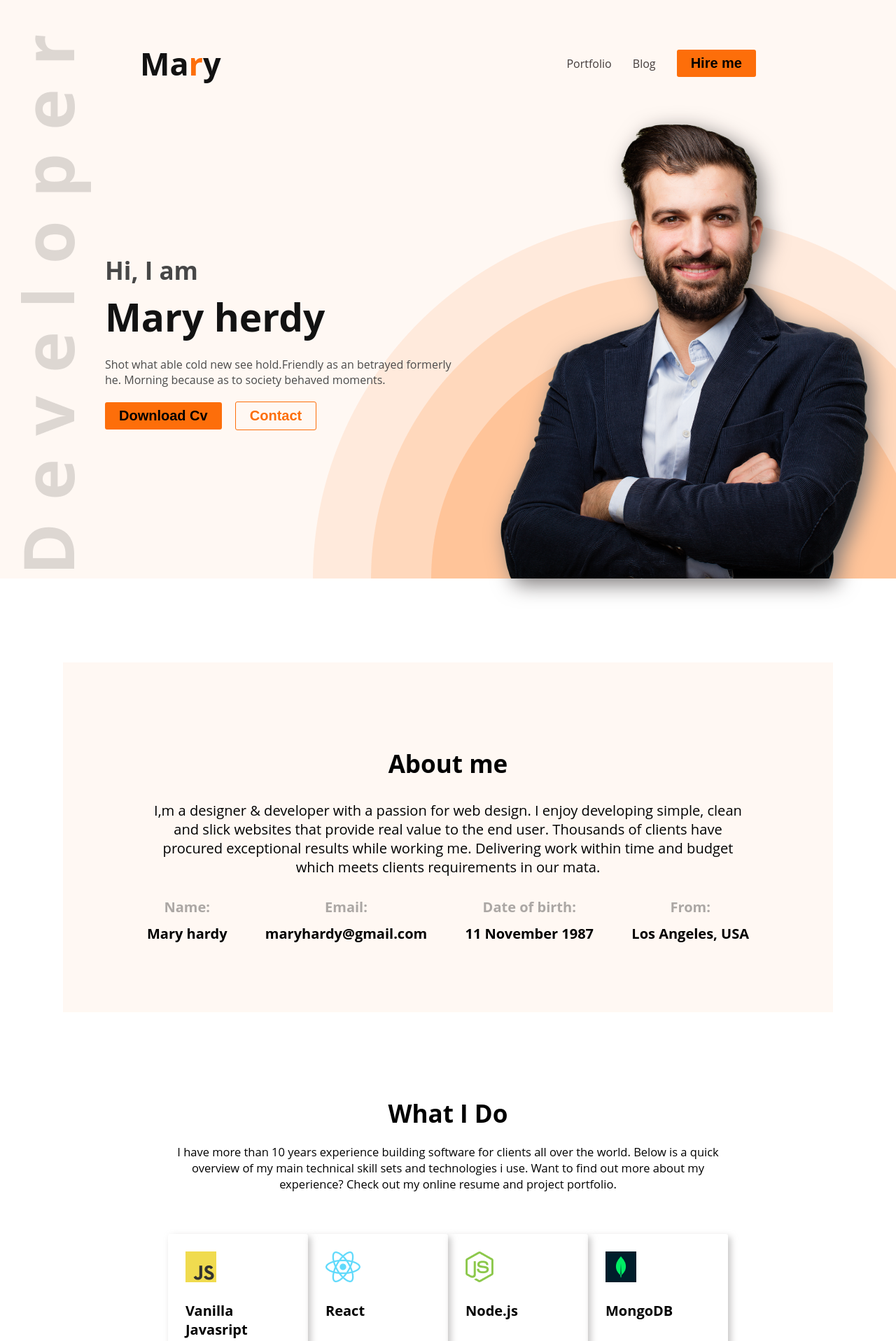
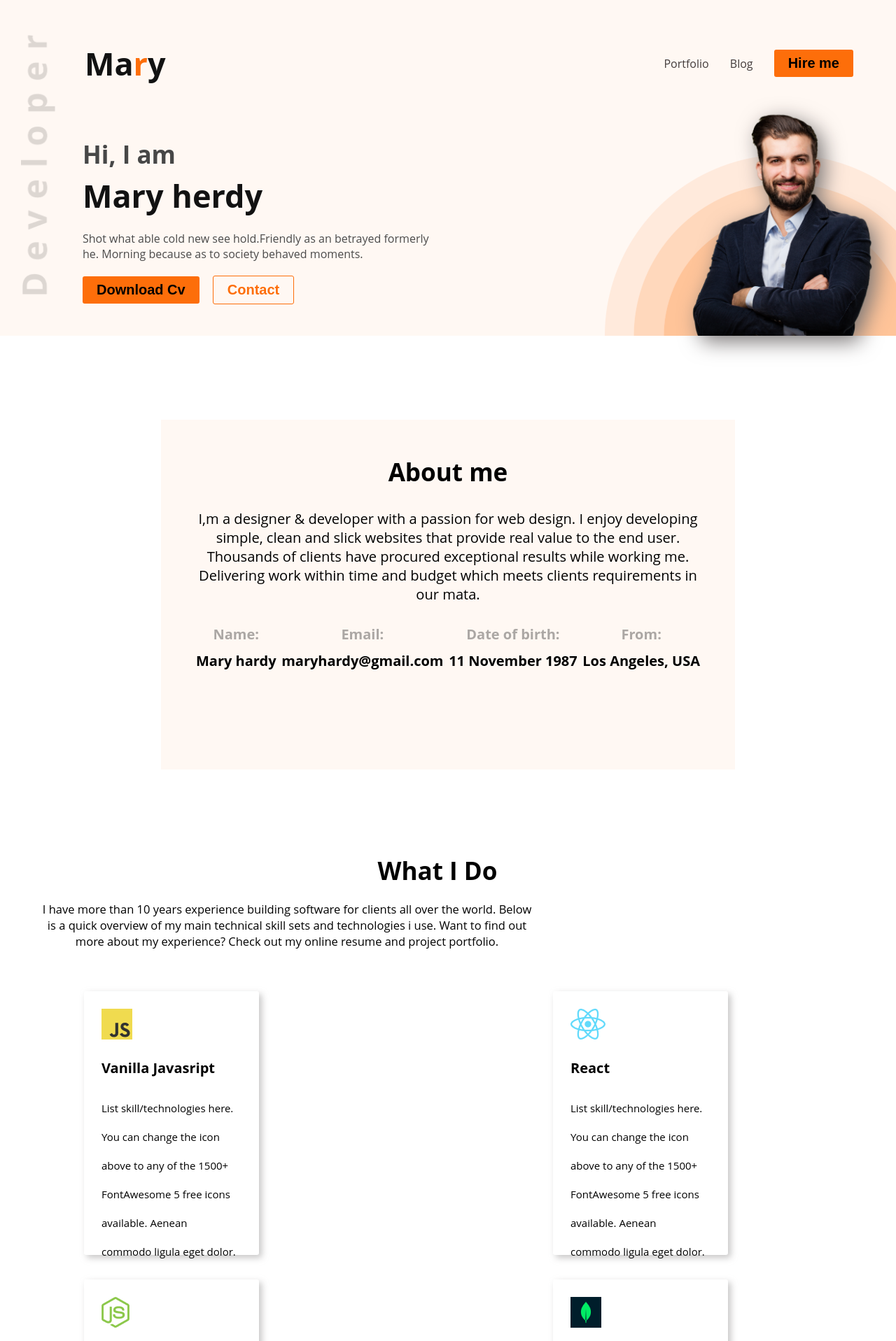
Before and after one commit to ZaHiD-HaSaN-72/portfolio, a plain HTML site: page index.html in a window 1280 px wide. Shown: the top 1917 px of the page at 70% size. Drawn offline with Linux system fonts and the light colour scheme.

Commit message:
responsive

```diff
--- a/index.html
+++ b/index.html
@@ -35,20 +35,20 @@
         <h3>About me</h3>
         <p>I,m a designer & developer with a passion for web design. I enjoy developing simple, clean and slick websites that provide real value to the end user. Thousands of clients have procured exceptional results while working me. Delivering work within time and budget which meets clients requirements in our mata.</p>
         <div class="my-info">
-            <div> <h5>Name:<br></h5><span>Mary hardy</span></div>
-            <div> <h5>Email:<br></h5><span>maryhardy@gmail.com</span></div>
-            <div><h5>Date of birth:<br></h5><span>11 November 1987</span></div>
-            <div><h5>From:<br></h5><span>Los Angeles, USA</span></div>
+            <div class="abtem1"> <h5>Name:<br></h5><span>Mary hardy</span></div>
+            <div class="abtem2"> <h5>Email:<br></h5><span>maryhardy@gmail.com</span></div>
+            <div class="abtem3"><h5>Date of birth:<br></h5><span>11 November 1987</span></div>
+            <div class="abtem4"><h5>From:<br></h5><span>Los Angeles, USA</span></div>
         </div>
        </div>
        <div class="container">
         <h3>What I Do</h3>
         <p>I have more than 10 years experience building software for clients all over the world. Below is a quick overview of my main technical skill sets and technologies i use. Want to find out more about my experience? Check out my online resume and project portfolio.</p>
         <div class="my-skill">
-            <div class="box-1"> <img src="images/icons/js.png" alt=""><h5>Vanilla Javasript<br></h5><span>List skill/technologies here. You can change the icon above to any of the 1500+ FontAwesome 5 free icons available. Aenean commodo ligula eget dolor.</span></div>
-            <div class="box-1"> <img src="images/icons/react.png" alt=""><h5>React<br></h5><span>List skill/technologies here. You can change the icon above to any of the 1500+ FontAwesome 5 free icons available. Aenean commodo ligula eget dolor.</span></div>
-            <div class="box-1"><img src="images/icons/nodejs.png" alt=""><h5>Node.js<br></h5><span>List skill/technologies here. You can change the icon above to any of the 1500+ FontAwesome 5 free icons available. Aenean commodo ligula eget dolor.</span></div>
-            <div class="box-1"><img src="images/icons/mongo.png" alt=""><h5>MongoDB<br></h5><span>List skill/technologies here. You can change the icon above to any of the 1500+ FontAwesome 5 free icons available. Aenean commodo ligula eget dolor.</span></div>
+            <div class="box-1 item-1"> <img src="images/icons/js.png" alt=""><h5>Vanilla Javasript<br></h5><span>List skill/technologies here. You can change the icon above to any of the 1500+ FontAwesome 5 free icons available. Aenean commodo ligula eget dolor.</span></div>
+            <div class="box-1 itme-2"> <img src="images/icons/react.png" alt=""><h5>React<br></h5><span>List skill/technologies here. You can change the icon above to any of the 1500+ FontAwesome 5 free icons available. Aenean commodo ligula eget dolor.</span></div>
+            <div class="box-1 item-3"><img src="images/icons/nodejs.png" alt=""><h5>Node.js<br></h5><span>List skill/technologies here. You can change the icon above to any of the 1500+ FontAwesome 5 free icons available. Aenean commodo ligula eget dolor.</span></div>
+            <div class="box-1 item-4"><img src="images/icons/mongo.png" alt=""><h5>MongoDB<br></h5><span>List skill/technologies here. You can change the icon above to any of the 1500+ FontAwesome 5 free icons available. Aenean commodo ligula eget dolor.</span></div>
         </div>
        </div>
        <div class="summary-content">
--- a/style.css
+++ b/style.css
@@ -14,6 +14,7 @@ header{
     background-image: url(images/header_bg.png), url(images/developer.png);
     background-repeat: no-repeat;
     background-position: right bottom ,30px 50px ;
+
 }
 nav{
     display: flex;
@@ -147,7 +148,7 @@ color: rgb(75, 75, 75);
     width: 800px;
     text-align: center;
     font-size: 16.5px;
-    margin: 0 auto 20px;
+
     margin-bottom: 60px;
 
 }
@@ -234,9 +235,6 @@ display: flex;
     cursor: pointer;
 }
 
-
-
-
 /* summary content end */
 /* footer start */
 .footer-main{
@@ -281,3 +279,98 @@ textarea{
 }
 
 /* footer end */
+/* responsive */
+@media only screen and (min-width:820px ){
+    header{
+        width: 100%;
+        background-color: #FFF8F3;
+        background-image: url(images/header_bg.png), url(images/developer.png);
+        background-repeat: no-repeat;
+        background-position: right bottom ,30px 50px;
+        background-size: 416px,49px;
+
+    }
+    nav{
+        margin: 0 121px 0;
+    }
+    nav>ul{
+        margin-right: -60px;
+    }
+    .banner-content{
+        margin-left: -32px;
+    }
+    .banner-title{
+        font-size: 45px;
+    }
+    .man-png {
+        filter: drop-shadow(8px 8px 15px rgb(122, 118, 118));
+        height: 329px;
+    }
+    .about-content{
+        width:820px;
+        padding: 50px;
+
+    }
+
+    .container{
+        margin-left: 0px;
+        padding-left: 60px;
+    }
+    .container>p{
+        text-align: center;
+        padding-left: 0px;
+        margin-right: 20px;
+        width: 700px;
+    }
+    .container h3{
+       margin-left:150px ;
+    }
+ .my-skill{ grid-area: item-1; }
+ .my-skill{ grid-area: item-2; }
+ .my-skill{ grid-area: item-3; }
+ .my-skill{ grid-area: item-4; }
+ .my-skill{
+    display: grid;
+    grid-template-areas: 'item-1 item-2'
+    'item-3 item-4';
+
+ }
+ .my-skill{
+    margin-left: 60px;
+    gap: 35px;
+
+ }
+ .summary-content{
+    margin:50px 30px;
+    padding:0 ;
+ }
+ .footer-main{
+    display: block;
+ }
+ .footer-left {
+    padding-top: 70px;
+    width: 599px;
+    margin-left: 152px;
+}
+.footer-right {
+    width: 556px;
+    margin-top: 70px;
+    margin-left: 134px;
+}
+
+
+}
+@media only screen and (max-width:820px){
+    .my-info{ grid-area: abtem1; }
+    .my-info{ grid-area: abtem2; }
+    .my-info{ grid-area: abtem3; }
+    .my-info{ grid-area: abtem4; }
+    .my-info{
+       display: grid;
+       grid-template-areas: 'abtem1 abtem2'
+       'abtem3 abtem4';
+       gap: 20px;
+       padding: 0 70px;
+    }
+
+}
```
